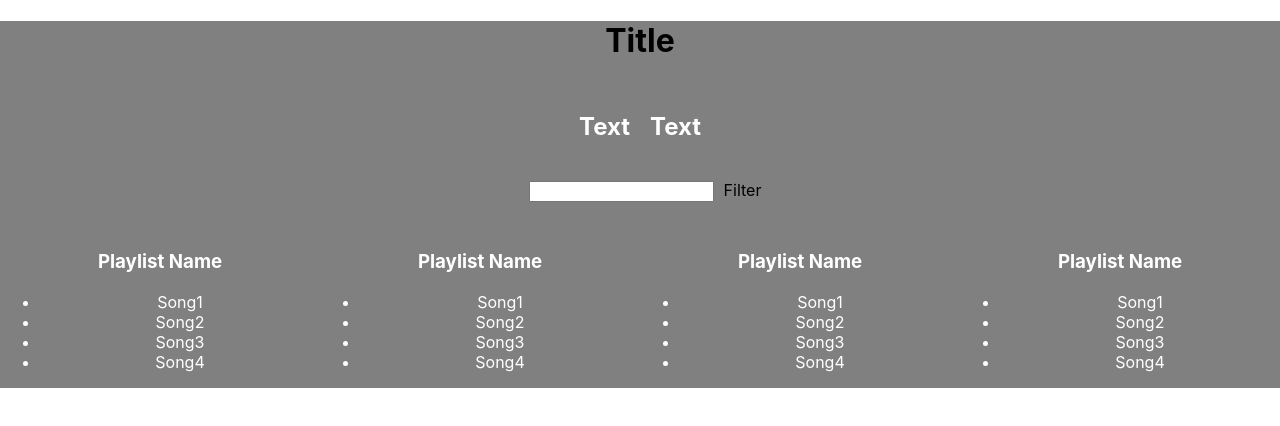
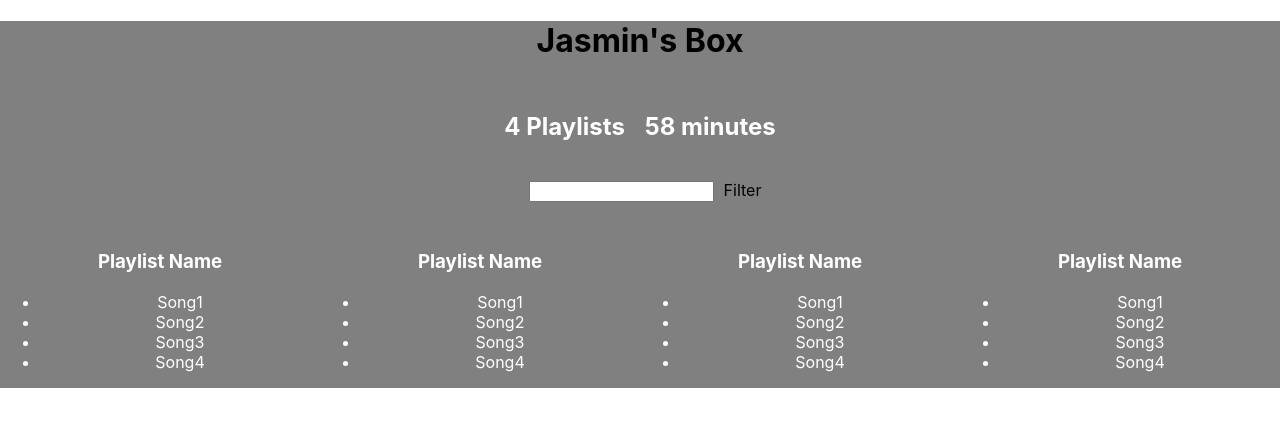
Before and after one commit to BigSlikTobi/JasminBox, a React (Create React App) app: page / in a window 1280 px wide. Shown: the top 426 px of the page. Built offline with nearby package versions, Linux system fonts and the light colour scheme.

Commit message:
added example data

```diff
--- a/src/App.js
+++ b/src/App.js
@@ -4,13 +4,68 @@
 
 let defaultStyle = {
   color: "white"
-}
+};
+let fakeServerData = {
+  user: {
+    name: "Jasmin",
+    playlists: [
+      {
+        name: "Sternenschweif",
+        episodes: "12",
+        songs: [{name: "Title1", duration: 210},
+                {name: "Title2", duration: 270},
+                {name: "Title3", duration: 180},
+                {name: "Title4", duration: 210}]
+      },
+      {
+        name: "Emmi von Candis",
+        episodes: "14",
+        songs: [{name: "Title1", duration: 110},
+                {name: "Title2", duration: 270},
+                {name: "Title3", duration: 180},
+                {name: "Title4", duration: 210}]
+      },
+      {
+        name: "Paw Patrol",
+        episodes: "25",
+        songs: [{name: "Title1", duration: 10},
+                {name: "Title2", duration: 270},
+                {name: "Title3", duration: 180},
+                {name: "Title4", duration: 210}]
+      },
+      {
+        name: "Conni",
+        episodes: "200",
+        songs: [{name: "Title1", duration: 510},
+                {name: "Title2", duration: 270},
+                {name: "Title3", duration: 180},
+                {name: "Title4", duration: 210}]
+      },
+    ]
+  }
+};
 
-class Aggregate extends Component {
+class PlaylistCounter extends Component {
   render () {
     return (
       <div style={{...defaultStyle, display: "inline-block", padding: "10px"}}>
-            <h2>Text</h2>
+            <h2>{this.props.playlists
+                  && this.props.playlists.length} Playlists</h2>
+      </div>
+    );
+  }
+}
+class HourCounter extends Component {
+  render () {
+    let allSongs = this.props.playlists.reduce((songs, eachPlaylist) => {
+      return songs.concat(eachPlaylist.songs)
+    }, [])
+    let totalDuration = allSongs.reduce((sum, eachSong) => {
+      return sum + eachSong.duration
+    }, 0)
+    return (
+      <div style={{...defaultStyle, display: "inline-block", padding: "10px"}}>
+            <h2>{Math.round(totalDuration/60)} minutes</h2>
       </div>
     );
   }
@@ -38,23 +93,38 @@
   )
   }
 }
-
-function App() {
-
+class App extends Component {
+  constructor() {
+    super();
+    this.state = {serverData: {}}
+  }
+  componentDidMount() {
+    setTimeout(() => {
+    this.setState({serverData: fakeServerData});
+  },1000);}
+  render() {
   return (
 
     <div className="App" style={{"background-color":"grey"}}>
-      <h1>Title</h1>
-      <Aggregate/>
-      <Aggregate/>
+      {this.state.serverData.user ?
+      <div>
+      <h1>{this.state.serverData.user.name}'s Box</h1>
+
+      <PlaylistCounter playlists={this.state.serverData.user &&
+                    this.state.serverData.user.playlists}/>
+
+      <HourCounter playlists={this.state.serverData.user &&
+                    this.state.serverData.user.playlists}/>
+
       <Filter/>
       <Playlists/>
       <Playlists/>
       <Playlists/>
       <Playlists/>
-
+      </div> : <h1>Loading</h1>
+      }
     </div>
-  );
-}
+  )
+}}
 
 export default App;
```
